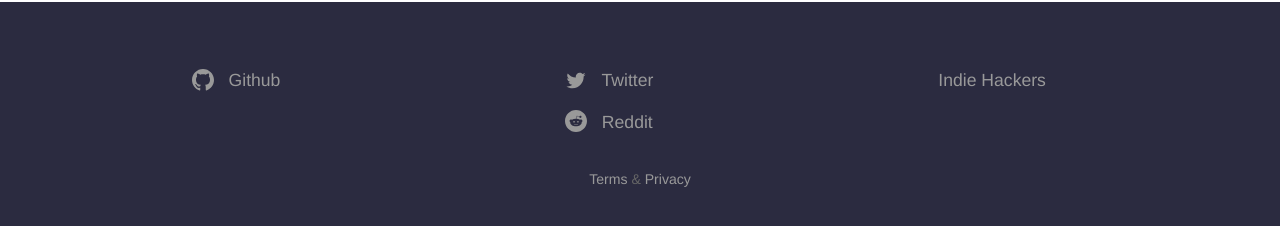
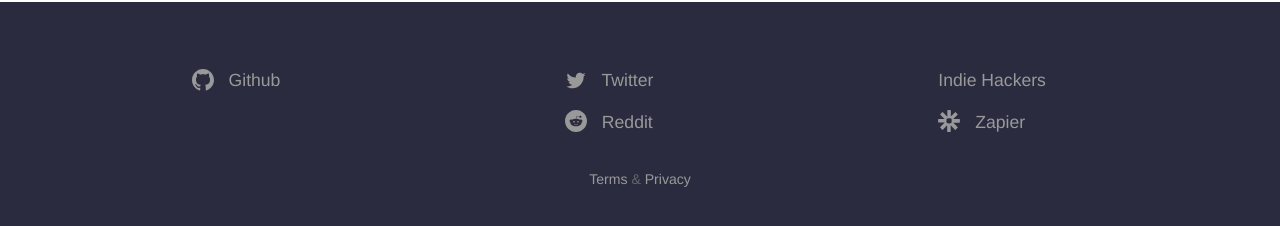
Before and after one commit to engramhq/engram-product-site, a Jekyll site: the page built from _posts/2020-09-24-Start-Before-You-Are-Finished.md, in a window 1280 px wide and 900 px high, scrolled down 2002 px. Shown: the part 660-886 px from the top of the window. Built offline with Jekyll 4.4.1, drawn with Linux system fonts in a browser that asks for light colours.

Commit message:
Add Zapier to home page footer

```diff
--- a/_data/footer.yml
+++ b/_data/footer.yml
@@ -16,3 +16,7 @@
   - name: Indie Hackers
     link: https://www.indiehackers.com/product/engram
     new_window: true
+  - name: Zapier
+    link: https://zapier.com/apps/engram/integrations
+    social_icon: Zapier
+    new_window: true
--- a/_includes/social-icon.html
+++ b/_includes/social-icon.html
@@ -21,4 +21,6 @@
 		<svg fill="#000000" height="24" viewBox="0 0 24 24" width="24" xmlns="http://www.w3.org/2000/svg"><path d="M10,16.5V7.5L16,12M20,4.4C19.4,4.2 15.7,4 12,4C8.3,4 4.6,4.19 4,4.38C2.44,4.9 2,8.4 2,12C2,15.59 2.44,19.1 4,19.61C4.6,19.81 8.3,20 12,20C15.7,20 19.4,19.81 20,19.61C21.56,19.1 22,15.59 22,12C22,8.4 21.56,4.91 20,4.4Z" /></svg>
 	{% when "RSS" %}
 		<svg fill="#000000" height="24" viewBox="0 0 24 24" width="24" xmlns="http://www.w3.org/2000/svg"><path d="M0 0h24v24H0z" fill="none"/><circle cx="6.18" cy="17.82" r="2.18"/><path d="M4 4.44v2.83c7.03 0 12.73 5.7 12.73 12.73h2.83c0-8.59-6.97-15.56-15.56-15.56zm0 5.66v2.83c3.9 0 7.07 3.17 7.07 7.07h2.83c0-5.47-4.43-9.9-9.9-9.9z"/></svg>
+	{% when "Zapier" %}
+		<svg xmlns="http://www.w3.org/2000/svg" viewBox="0 0 64 64" width="64" height="64"><path d="M63.207 26.418H44.432l13.193-13.193c-1.015-1.522-2.03-2.537-3.045-4.06a29.025 29.025 0 0 1-4.059-3.552L37.33 18.807V.54a17.252 17.252 0 0 0-5.074-.507A15.629 15.629 0 0 0 27.18.54v18.775l-13.7-13.7A13.7 13.7 0 0 0 9.42 9.166c-1.015 1.522-2.537 2.537-3.552 4.06L19.06 26.418H.794l-.507 5.074a15.629 15.629 0 0 0 .507 5.074H19.57l-13.7 13.7a27.198 27.198 0 0 0 7.611 7.611l13.193-13.193V63.46a17.252 17.252 0 0 0 5.074.507 15.629 15.629 0 0 0 5.074-.507V44.686L50.014 57.88a13.7 13.7 0 0 0 4.059-3.552 29.025 29.025 0 0 0 3.552-4.059L44.432 37.074h18.775A17.252 17.252 0 0 0 63.715 32a19.028 19.028 0 0 0-.507-5.582zm-23.342 5.074a25.726 25.726 0 0 1-1.015 6.597 15.223 15.223 0 0 1-6.597 1.015 25.726 25.726 0 0 1-6.597-1.015 15.223 15.223 0 0 1-1.015-6.597 25.726 25.726 0 0 1 1.015-6.597 15.223 15.223 0 0 1 6.597-1.015 25.726 25.726 0 0 1 6.597 1.015 29.684 29.684 0 0 1 1.015 6.597z"/></svg>
 {% endcase %}
--- a/_layouts/post.html
+++ b/_layouts/post.html
@@ -12,7 +12,7 @@ layout: page
 			{% assign author_id = page.author_staff_member | prepend: "/staff_members/" | append: "/" %}
 			{% assign author = site.staff_members | where: "url", author_id | first %}
 			<div class="square-image"><img src="{% include relative-src.html src=author.image_path %}" alt="{{ author.name }}"/></div>
-			{% if author.twitter && author.github %}
+			{% if author.twitter %}
 				<div class="social">
 					<a href="https://twitter.com/{{author.twitter}}" target="_blank">
 						{% include social-icon.html icon="Twitter" %}
```
